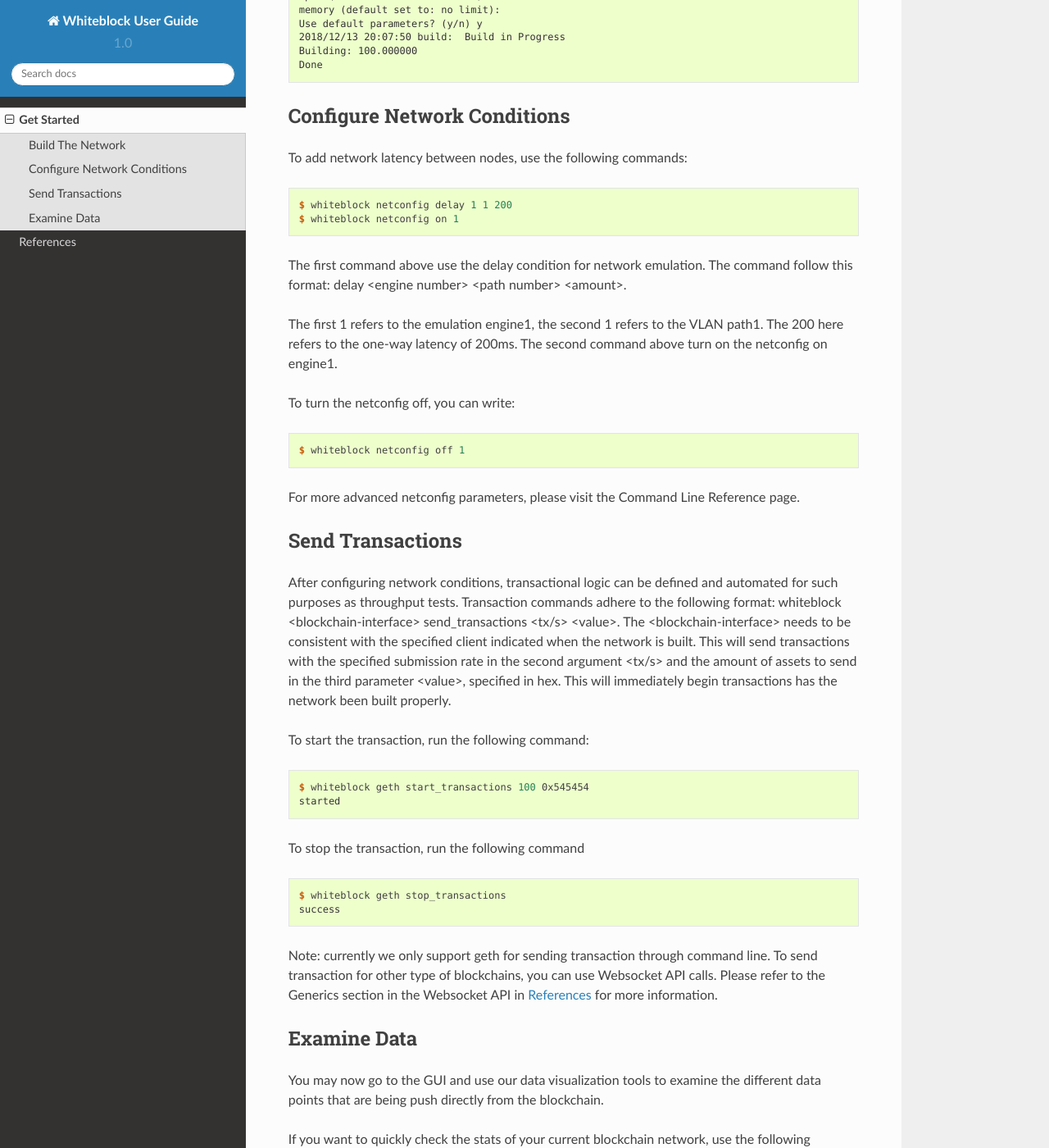
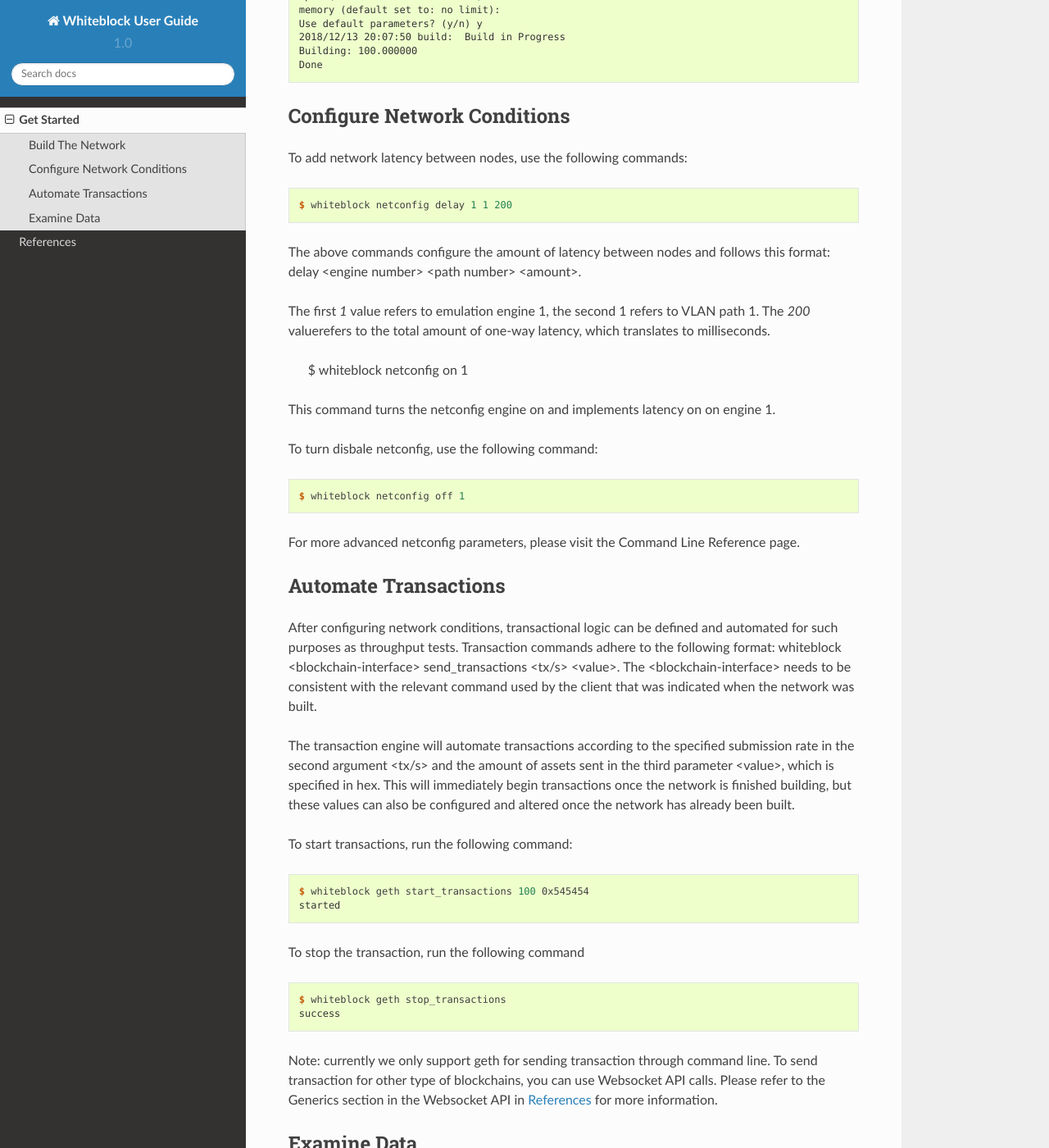
Before and after one commit to vuongptnguyen/Whiteblock_User_Guide, a Sphinx documentation site: the page built from docs/get_started.rst, in a window 1280 px wide and 1400 px high, scrolled down 719 px. Shown: the whole window at 82% size. Built offline with Sphinx 7.4.7 and the Read the Docs theme 2.0.0, drawn with Linux system fonts in a browser that asks for light colours.

Commit message:
Update get_started.rst

```diff
--- a/docs/get_started.rst
+++ b/docs/get_started.rst
@@ -42,16 +42,18 @@
 .. code-block:: console
 
   $ whiteblock netconfig delay 1 1 200
+
+
+The above commands configure the amount of latency between nodes and follows this format: delay <engine number> <path number> <amount>.
+
+The first `1` value refers to emulation engine 1, the second 1 refers to VLAN path 1. The `200` valuerefers to the total amount of one-way latency, which translates to milliseconds.
+
   $ whiteblock netconfig on 1
 
 
-The first command above use the delay condition for network emulation. The command follow this format: delay <engine number> <path number> <amount>.
+This command turns the netconfig engine on and implements latency on  on engine 1.
 
-The first 1 refers to the emulation engine1, the second 1 refers to the VLAN path1. The 200 here refers to the one-way latency of 200ms. The second command above turn on the netconfig on engine1.
-
-
-
-To turn the netconfig off, you can write:
+To turn disbale netconfig, use the following command:
 
 .. code-block:: console
 
@@ -64,11 +66,13 @@
 
 
 
-Send Transactions
+Automate Transactions
 =========================
-After configuring network conditions, transactional logic can be defined and automated for such purposes as throughput tests. Transaction commands adhere to the following format: whiteblock <blockchain-interface> send_transactions <tx/s> <value>. The <blockchain-interface> needs to be consistent with the specified client indicated when the network is built. This will send transactions with the specified submission rate in the second argument <tx/s> and the amount of assets to send in the third parameter <value>, specified in hex. This will immediately begin transactions has the network been built properly.
+After configuring network conditions, transactional logic can be defined and automated for such purposes as throughput tests. Transaction commands adhere to the following format: whiteblock <blockchain-interface> send_transactions <tx/s> <value>. The <blockchain-interface> needs to be consistent with the relevant command used by the client that was indicated when the network was built.
 
-To start the transaction, run the following command:
+The transaction engine will automate transactions according to the specified submission rate in the second argument <tx/s> and the amount of assets sent in the third parameter <value>, which is specified in hex. This will immediately begin transactions once the network is finished building, but these values can also be configured and altered once the network has already been built.
+
+To start transactions, run the following command:
 
 .. code-block:: console
 
```
